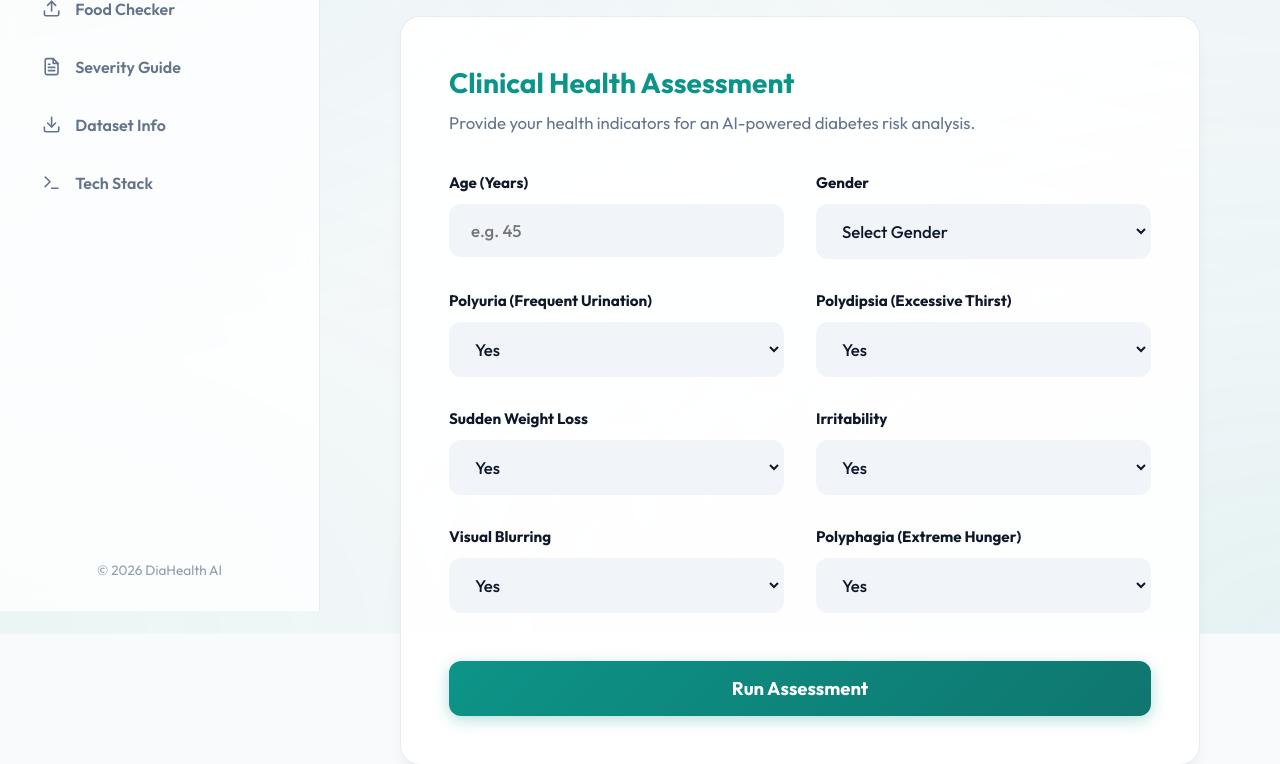
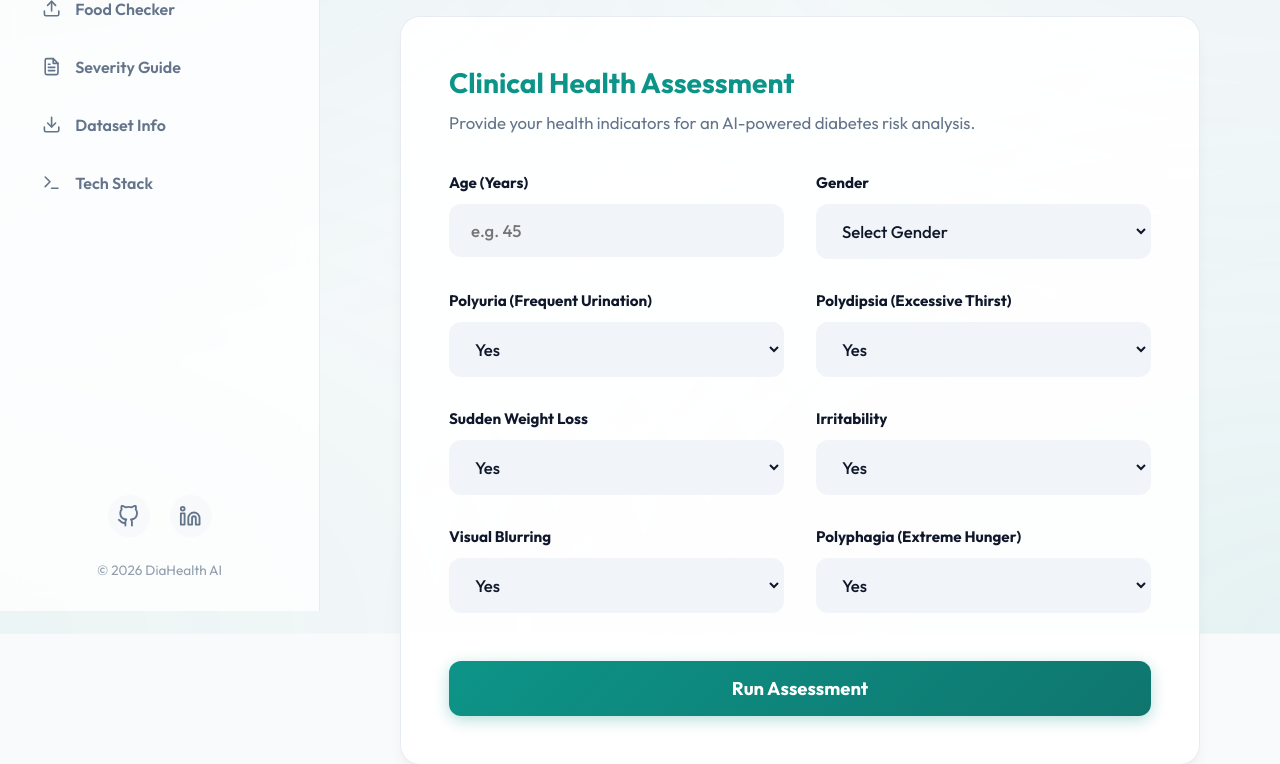
Before and after one commit to codewithmittalhardik/diabetes_project, a Django app: page / in a window 1280 px wide. Shown: the part 189-953 px from the top of the page. Run offline with Django 4.2, Linux system fonts and the light colour scheme.

Commit message:
feat: add social media links to the sidebar footer with hover animations

```diff
--- a/clinical_core/static/style.css
+++ b/clinical_core/static/style.css
@@ -158,6 +158,39 @@ body::before {
     text-align: center;
     font-size: 0.85rem;
     color: var(--text-muted);
+}
+
+.social-links {
+    display: flex;
+    justify-content: center;
+    gap: 20px;
+    margin-bottom: 1.5rem;
+    animation: fadeIn 0.8s ease;
+}
+
+.social-links a {
+    color: var(--text-muted);
+    font-size: 1.4rem;
+    transition: var(--transition);
+    display: flex;
+    align-items: center;
+    justify-content: center;
+    width: 42px;
+    height: 42px;
+    border-radius: 50%;
+    background: rgba(241, 245, 249, 0.5);
+    border: 1px solid transparent;
+}
+
+.social-links a:hover {
+    color: var(--primary);
+    background: white;
+    transform: translateY(-3px) scale(1.1);
+    box-shadow: 0 4px 12px rgba(13, 148, 136, 0.15);
+    border-color: var(--primary-light);
+}
+
+.sidebar-footer p {
     opacity: 0.7;
 }
 
--- a/clinical_core/templates/base.html
+++ b/clinical_core/templates/base.html
@@ -39,6 +39,17 @@
                 </a>
             </nav>
             <div class="sidebar-footer">
+                <div class="social-links">
+                    <a href="https://github.com/codewithmittalhardik" target="_blank" aria-label="GitHub">
+                        <svg stroke="currentColor" fill="none" stroke-width="2" viewBox="0 0 24 24" stroke-linecap="round" stroke-linejoin="round" height="1em" width="1em" xmlns="http://www.w3.org/2000/svg"><path d="M9 19c-5 1.5-5-2.5-7-3m14 6v-3.87a3.37 3.37 0 0 0-.94-2.61c3.14-.35 6.44-1.54 6.44-7A5.44 5.44 0 0 0 20 4.77 5.07 5.07 0 0 0 19.91 1S18.73.65 16 2.48a13.38 13.38 0 0 0-7 0C6.27.65 5.09 1 5.09 1A5.07 5.07 0 0 0 5 4.77a5.44 5.44 0 0 0-1.5 3.78c0 5.42 3.3 6.61 6.44 7A3.37 3.37 0 0 0 9 18.13V22"></path></svg>
+                    </a>
+                    <a href="https://linkedin.com/in/mittalhardik" target="_blank" aria-label="LinkedIn">
+                        <svg stroke="currentColor" fill="none" stroke-width="2" viewBox="0 0 24 24" stroke-linecap="round" stroke-linejoin="round" height="1em" width="1em" xmlns="http://www.w3.org/2000/svg"><path d="M16 8a6 6 0 0 1 6 6v7h-4v-7a2 2 0 0 0-2-2 2 2 0 0 0-2 2v7h-4v-7a6 6 0 0 1 6-6z"></path><rect x="2" y="9" width="4" height="12"></rect><circle cx="4" cy="4" r="2"></circle></svg>
+                    </a>
+                    <!-- <a href="https://instagram.com" target="_blank" aria-label="Instagram">
+                        <svg stroke="currentColor" fill="none" stroke-width="2" viewBox="0 0 24 24" stroke-linecap="round" stroke-linejoin="round" height="1em" width="1em" xmlns="http://www.w3.org/2000/svg"><rect x="2" y="2" width="20" height="20" rx="5" ry="5"></rect><path d="M16 11.37A4 4 0 1 1 12.63 8 4 4 0 0 1 16 11.37z"></path><line x1="17.5" y1="6.5" x2="17.51" y2="6.5"></line></svg>
+                    </a> -->
+                </div>
                 <p>© 2026 DiaHealth AI</p>
             </div>
         </aside>
```
